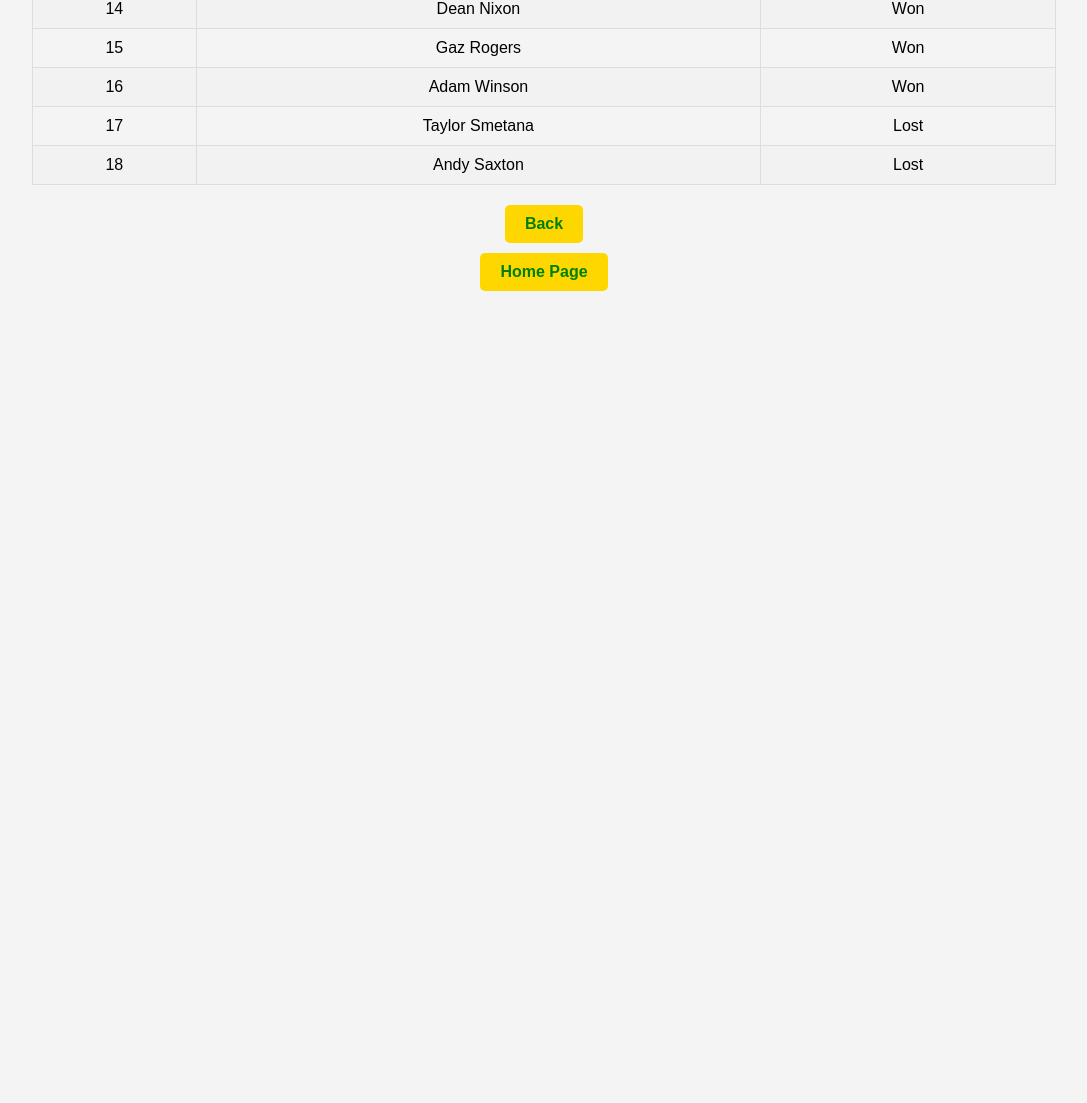
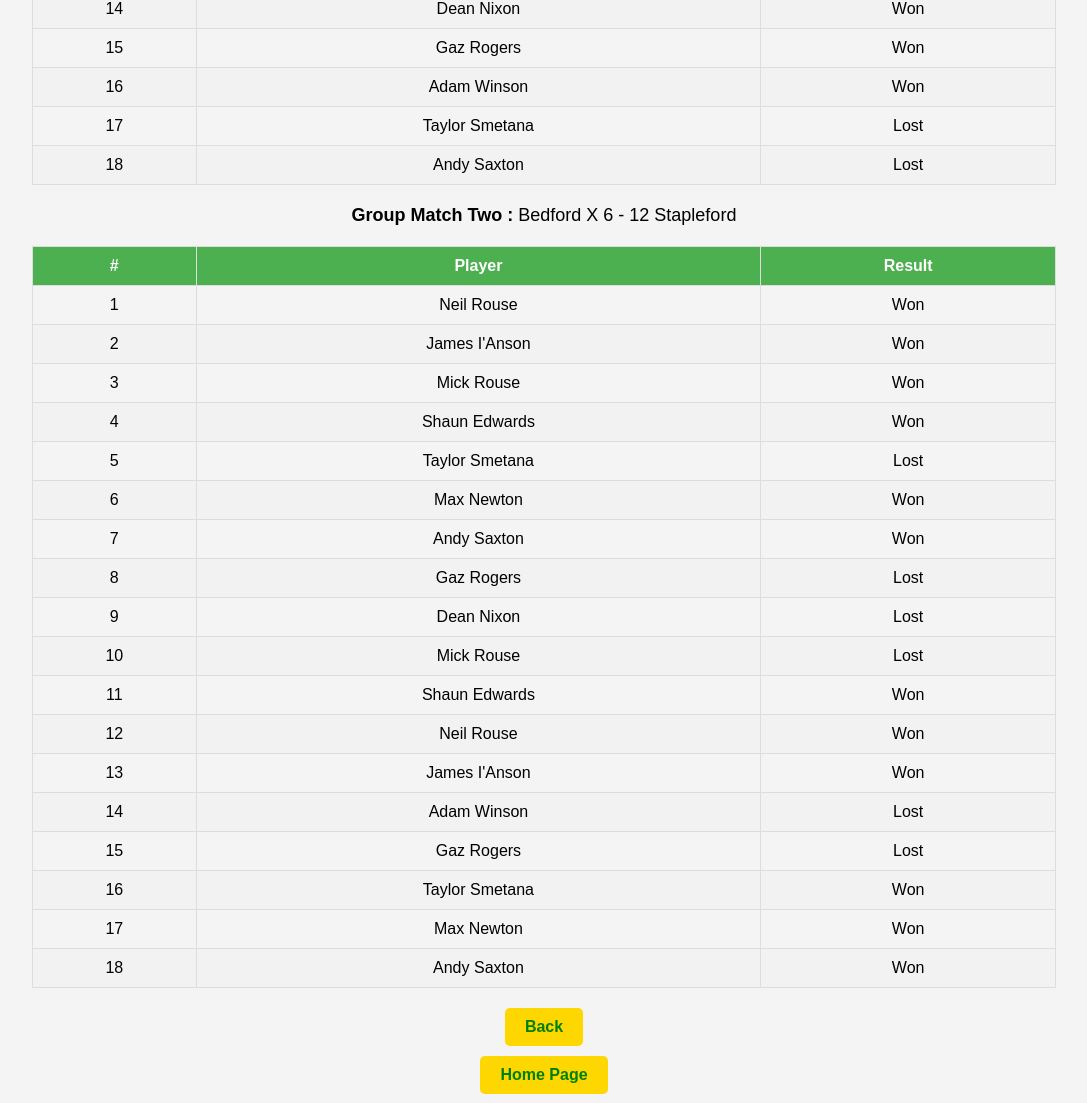
Before and after one commit to bccil/hemsby-team, a plain HTML site: page index.html in a window 1280 px wide. Shown: the part 666-1769 px from the top of the page, without its empty margins (96-1183 px from the left). Before the commit the page ends 966 px from the top, so only its background shows below. Drawn offline with Linux system fonts and the light colour scheme.

Commit message:
Update index.html

```diff
--- a/index.html
+++ b/index.html
@@ -73,7 +73,7 @@
 <body>
 
 <header>
-    <h1>Nottingham A</h1>
+    <h1>Hemsby Team Event</h1>
 </header>
 
 <section>
@@ -184,6 +184,113 @@
 </table>
 
 <section>
+    <div class="sub-header"><strong>Group Match Two : </strong>Bedford X 6 - 12 Stapleford</div>
+</section>
+
+    <!-- Table for Player Results -->
+<table>
+    <thead>
+        <tr>
+            <th>#</th>
+            <th>Player</th>
+            <th>Result</th>
+        </tr>
+    </thead>
+    <tbody>
+        <tr>
+            <td>1</td>
+            <td>Neil Rouse</td>
+            <td>Won</td>
+        </tr>
+        <tr>
+            <td>2</td>
+            <td>James I'Anson</td>
+            <td>Won</td>
+        </tr>
+        <tr>
+            <td>3</td>
+            <td>Mick Rouse</td>
+            <td>Won</td>
+        </tr>
+        <tr>
+            <td>4</td>
+            <td>Shaun Edwards</td>
+            <td>Won</td>
+        </tr>
+        <tr>
+            <td>5</td>
+            <td>Taylor Smetana</td>
+            <td>Lost</td>
+        </tr>
+        <tr>
+            <td>6</td>
+            <td>Max Newton</td>
+            <td>Won</td>
+        </tr>
+        <tr>
+            <td>7</td>
+            <td>Andy Saxton</td>
+            <td>Won</td>
+        </tr>
+        <tr>
+            <td>8</td>
+            <td>Gaz Rogers</td>
+            <td>Lost</td>
+        </tr>
+        <tr>
+            <td>9</td>
+            <td>Dean Nixon</td>
+            <td>Lost</td>
+        </tr>
+        <tr>
+            <td>10</td>
+            <td>Mick Rouse</td>
+            <td>Lost</td>
+        </tr>
+        <tr>
+            <td>11</td>
+            <td>Shaun Edwards</td>
+            <td>Won</td>
+        </tr>
+        <tr>
+            <td>12</td>
+            <td>Neil Rouse</td>
+            <td>Won</td>
+        </tr>
+        <tr>
+            <td>13</td>
+            <td>James I'Anson</td>
+            <td>Won</td>
+        </tr>
+        <tr>
+            <td>14</td>
+            <td>Adam Winson</td>
+            <td>Lost</td>
+        </tr>
+        <tr>
+            <td>15</td>
+            <td>Gaz Rogers</td>
+            <td>Lost</td>
+        </tr>
+        <tr>
+            <td>16</td>
+            <td>Taylor Smetana</td>
+            <td>Won</td>
+        </tr>
+        <tr>
+            <td>17</td>
+            <td>Max Newton</td>
+            <td>Won</td>
+        </tr>
+        <tr>
+            <td>18</td>
+            <td>Andy Saxton</td>
+            <td>Won</td>
+        </tr>
+    </tbody>
+</table>
+
+<section>
 <p><a href="https://bccil.github.io/hemsby/" class="button-link">Back</a></p>
 <p><a href="https://bccil.github.io/home/" class="button-link">Home Page</a></p>
 </section>
```
